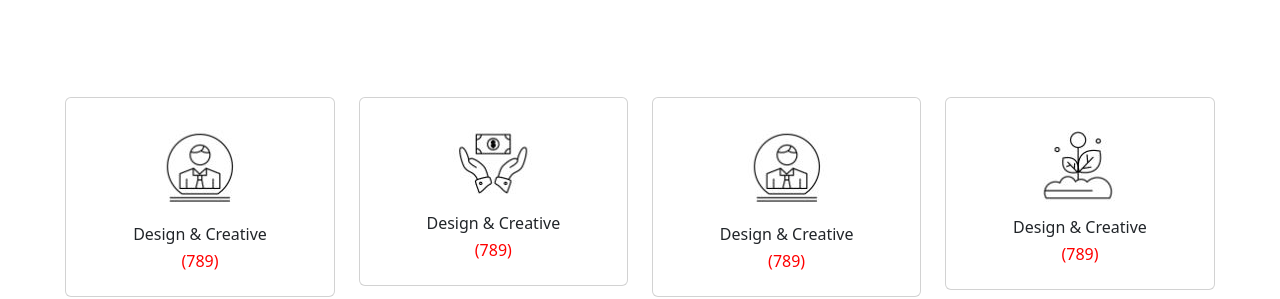
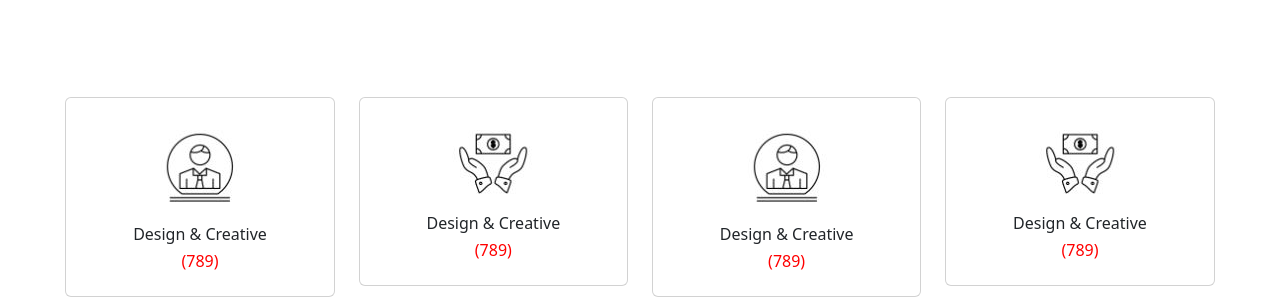
Before and after one commit to basil0007/job-finder, a plain HTML site: page index.html in a window 1280 px wide. Shown: the part 1060-1359 px from the top of the page. Drawn offline with nearby package versions, Linux system fonts and the light colour scheme.

Commit message:
completed

```diff
--- a/index.html
+++ b/index.html
@@ -100,7 +100,7 @@
         <div class="col-lg-3">
           <div class="card py-3">
             <div class="cardbody">
-              <img src="./Cate7.JPG" class="img-fluid my-3" alt="">
+              <img src="./Cate5.JPG" class="img-fluid my-3" alt="">
                 <h6>Design & Creative</h6>
                 <h6 class="red">(789)</h6>
             </div>
```
